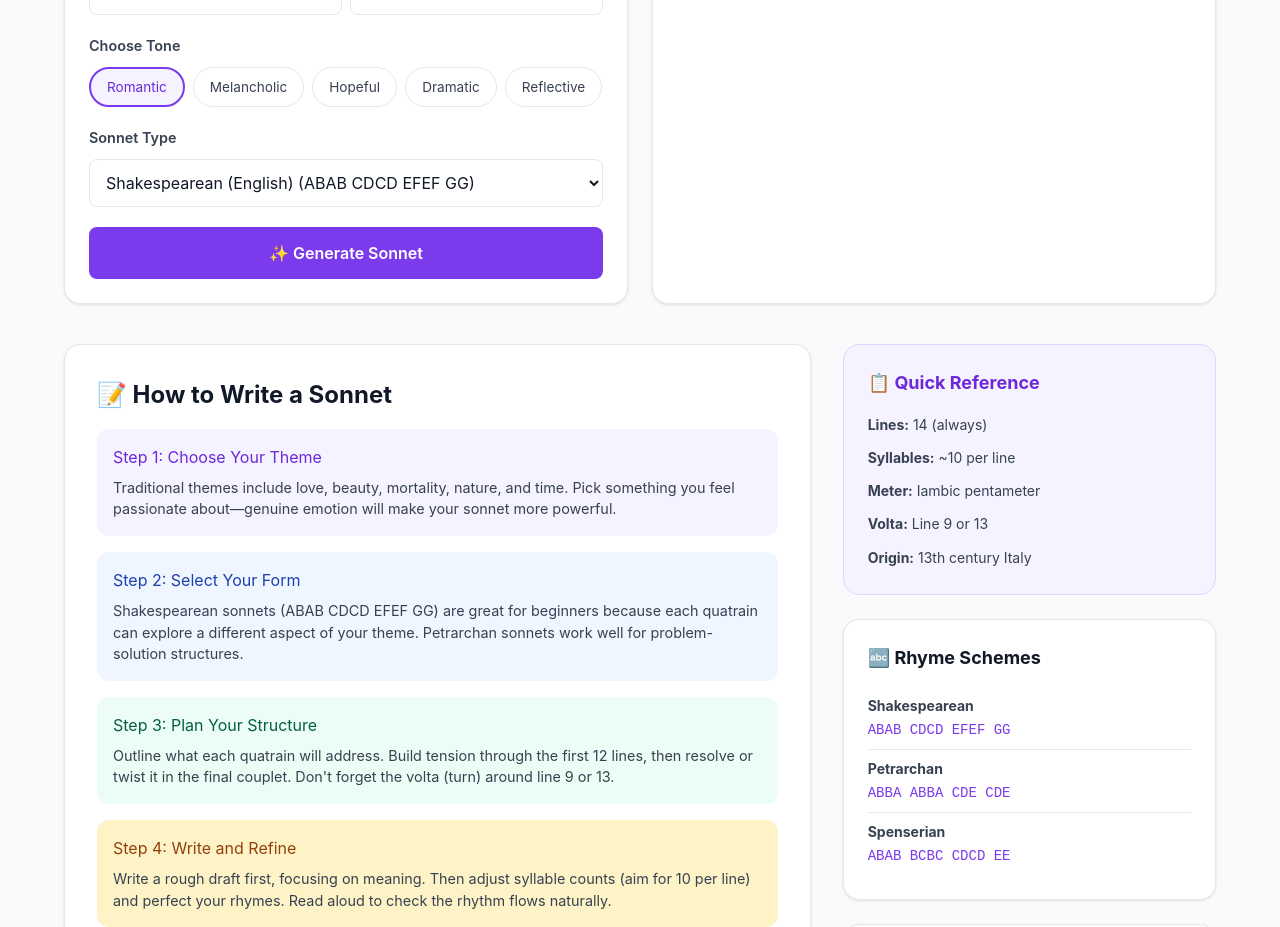
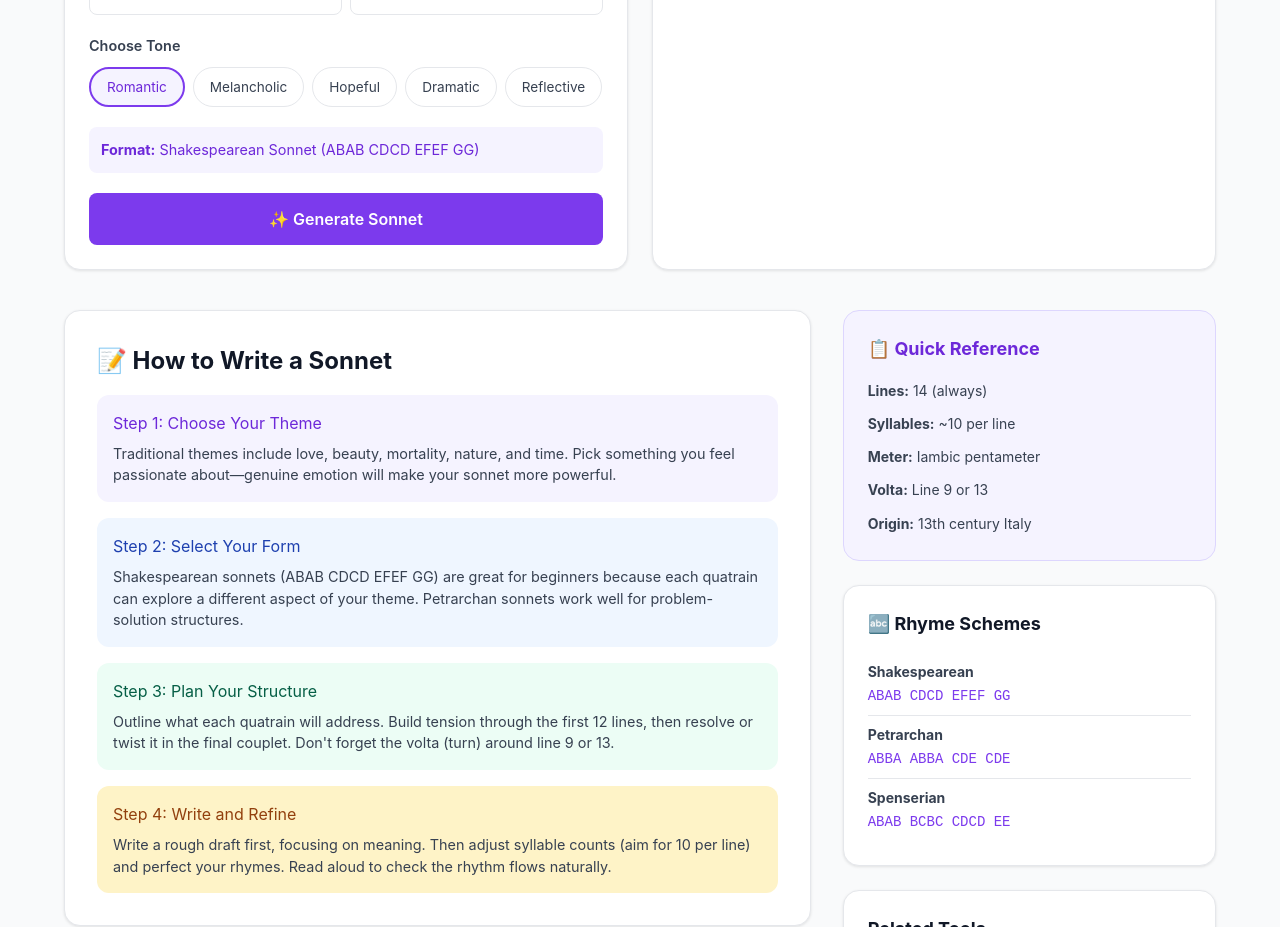
Before and after one commit to kekelele19851224-lgtm/free-tools-hub, a Next.js app: page /sonnet-generator in a window 1280 px wide. Shown: the part 800-1727 px from the top of the page. Built offline with nearby package versions, Linux system fonts and the light colour scheme.

Commit message:
Fix: Remove sonnet type selector, use Shakespearean format only

```diff
--- a/app/sonnet-generator/page.tsx
+++ b/app/sonnet-generator/page.tsx
@@ -887,29 +887,11 @@ export default function SonnetGenerator() {
                   </div>
                 </div>
 
-                {/* Type Selection */}
-                <div style={{ marginBottom: "20px" }}>
-                  <label style={{ display: "block", fontSize: "0.9rem", color: "#374151", marginBottom: "10px", fontWeight: "600" }}>
-                    Sonnet Type
-                  </label>
-                  <select
-                    value={selectedType}
-                    onChange={(e) => setSelectedType(e.target.value)}
-                    style={{
-                      width: "100%",
-                      padding: "12px",
-                      borderRadius: "8px",
-                      border: "1px solid #E5E7EB",
-                      fontSize: "1rem",
-                      backgroundColor: "white"
-                    }}
-                  >
-                    {sonnetTypes.map((type) => (
-                      <option key={type.id} value={type.id}>
-                        {type.name} ({type.rhymeScheme})
-                      </option>
-                    ))}
-                  </select>
+                {/* Sonnet Type Info */}
+                <div style={{ marginBottom: "20px", padding: "12px", backgroundColor: "#F5F3FF", borderRadius: "8px" }}>
+                  <p style={{ margin: 0, fontSize: "0.9rem", color: "#6D28D9" }}>
+                    <strong>Format:</strong> Shakespearean Sonnet (ABAB CDCD EFEF GG)
+                  </p>
                 </div>
 
                 {/* Generate Button */}
@@ -954,7 +936,7 @@ export default function SonnetGenerator() {
                     {/* Rhyme Scheme Display */}
                     <div style={{ marginBottom: "16px", padding: "12px", backgroundColor: "#F5F3FF", borderRadius: "8px" }}>
                       <p style={{ margin: 0, fontSize: "0.85rem", color: "#6D28D9" }}>
-                        <strong>Rhyme Scheme:</strong> {getRhymeScheme(selectedType)}
+                        <strong>Rhyme Scheme:</strong> ABAB CDCD EFEF GG
                       </p>
                     </div>
 
```
